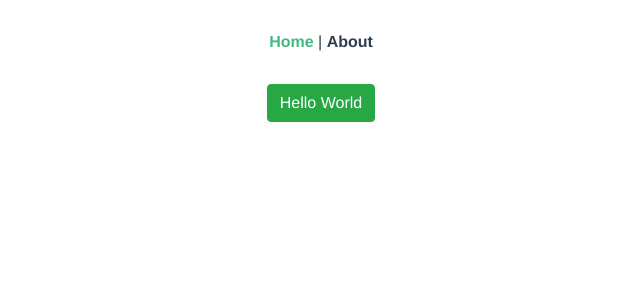
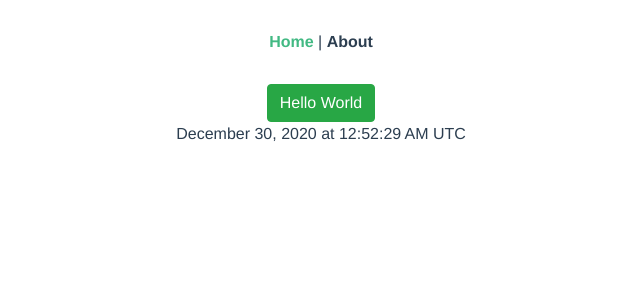
Before and after one commit to donovanrichardson/horologium, a Vue app: page / in a window 1280 px wide. Shown: the top 300 px of the page, without its empty margins (319-959 px from the left). Built offline with nearby package versions, Linux system fonts and the light colour scheme.

Commit message:
made the UTC come up

```diff
--- a/package.json
+++ b/package.json
@@ -11,6 +11,7 @@
     "bootstrap": "^4.5.3",
     "bootstrap-vue": "^2.21.1",
     "core-js": "^3.6.5",
+    "luxon": "^1.25.0",
     "register-service-worker": "^1.7.1",
     "vue": "^2.6.11",
     "vue-router": "^3.2.0",
--- /dev/null
+++ b/src/components/UTC.vue
@@ -0,0 +1,26 @@
+<template>
+    <p>
+        {{timestring}}
+    </p>
+</template>
+
+<script>
+import { DateTime } from "luxon";
+
+console.log('datetime?', DateTime.utc());
+// console.log('thedata?', this.data);
+
+export default {
+    name: "UTC",
+    data:function(){
+        return {
+            // time:luxon.DateTime.utc()
+            }
+    },
+    computed: {
+        timestring(){
+            return DateTime.utc().toLocaleString(DateTime.DATETIME_FULL_WITH_SECONDS)
+        }
+    }
+}
+</script>
--- a/src/views/Home.vue
+++ b/src/views/Home.vue
@@ -3,17 +3,19 @@
     <b-button variant='success'>
       Hello World
     </b-button>
+    <UTC/>
   </div>
 </template>
 
 <script>
 // @ is an alias to /src
 // import HelloWorld from '@/components/HelloWorld.vue'
+import UTC from '@/components/UTC.vue'
 
 export default {
   name: 'Home',
-  // components: {
-  //   HelloWorld
-  // }
+  components: {
+    UTC
+  }
 }
 </script>
```
Also changed, not shown: 1 other file (tests, documents, lock files or other folders).
